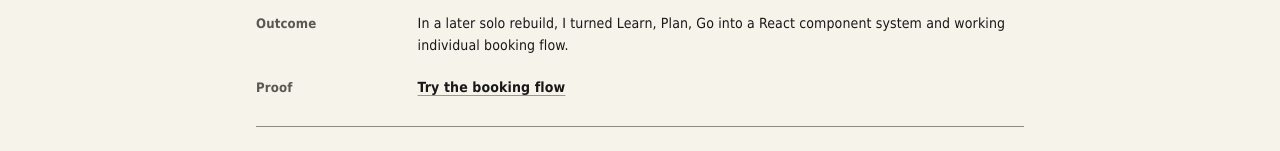
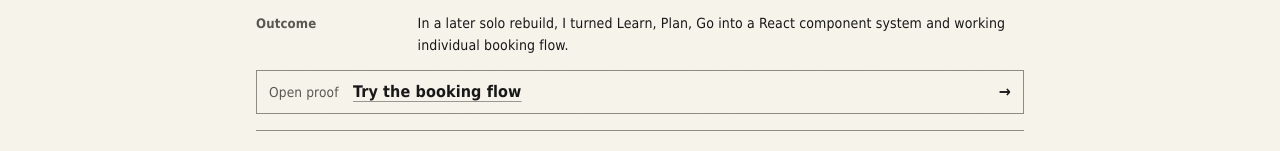
Before and after one commit to ashim238/myles-portfolio-migration, a Next.js app: page /work/navi in a window 1280 px wide. Shown: the part 477-628 px from the top of the page. Built offline with nearby package versions, Linux system fonts and the light colour scheme.

Commit message:
Clarify case study proof action

```diff
--- a/src/app/styles/reader-mode.css
+++ b/src/app/styles/reader-mode.css
@@ -143,18 +143,39 @@
   line-height: 1.55;
 }
 
-.reader-mode.reader-mode .project-opening-facts-proof a {
-  display: inline-flex;
+.reader-mode.reader-mode .project-opening-facts-action {
+  display: grid;
   min-height: 44px;
+  grid-template-columns: auto minmax(0, 1fr) auto;
   align-items: center;
+  gap: 0.45rem 0.9rem;
+  margin-top: 0.85rem;
+  padding: 0.6rem 0.75rem;
+  border: 1px solid var(--m97-reader-line);
   color: inherit;
   font-weight: 700;
+  line-height: 1.35;
+  text-decoration: none;
+}
+
+.reader-mode.reader-mode .project-opening-facts-action-label {
+  color: var(--m97-reader-muted);
+  font-size: 0.85rem;
+  font-weight: 500;
+}
+
+.reader-mode.reader-mode .project-opening-facts-action-text {
   text-decoration: underline;
   text-decoration-color: color-mix(in srgb, currentColor 42%, transparent);
   text-underline-offset: 0.22em;
 }
 
-.reader-mode.reader-mode .project-opening-facts-proof a:hover {
+.reader-mode.reader-mode .project-opening-facts-action:hover {
+  border-color: var(--m97-reader-ink);
+}
+
+.reader-mode.reader-mode .project-opening-facts-action:hover
+  .project-opening-facts-action-text {
   text-decoration-color: currentColor;
 }
 
@@ -290,6 +311,14 @@
     grid-template-columns: 1fr;
     gap: 0.15rem;
   }
+
+  .reader-mode.reader-mode .project-opening-facts-action {
+    grid-template-columns: minmax(0, 1fr) auto;
+  }
+
+  .reader-mode.reader-mode .project-opening-facts-action-label {
+    grid-column: 1 / -1;
+  }
 }
 
 /* Once the existing TOC enhancements are ready, coarse/narrow Reader Mode
--- a/src/components/project-opening-facts.tsx
+++ b/src/components/project-opening-facts.tsx
@@ -29,15 +29,16 @@ export function ProjectOpeningFacts({
             <dd>{fact.value}</dd>
           </div>
         ))}
-        <div className="project-opening-facts-row">
-          <dt>Proof</dt>
-          <dd className="project-opening-facts-proof">
-            <a aria-label={`Proof: ${proof.label}`} href={proof.href}>
-              {proof.label}
-            </a>
-          </dd>
-        </div>
       </dl>
+      <a
+        className="project-opening-facts-action"
+        aria-label={`Open proof: ${proof.label}`}
+        href={proof.href}
+      >
+        <span className="project-opening-facts-action-label">Open proof</span>
+        <span className="project-opening-facts-action-text">{proof.label}</span>
+        <span aria-hidden="true">→</span>
+      </a>
     </section>
   );
 }
```
Also changed, not shown: 1 other file (tests, documents, lock files or other folders).
